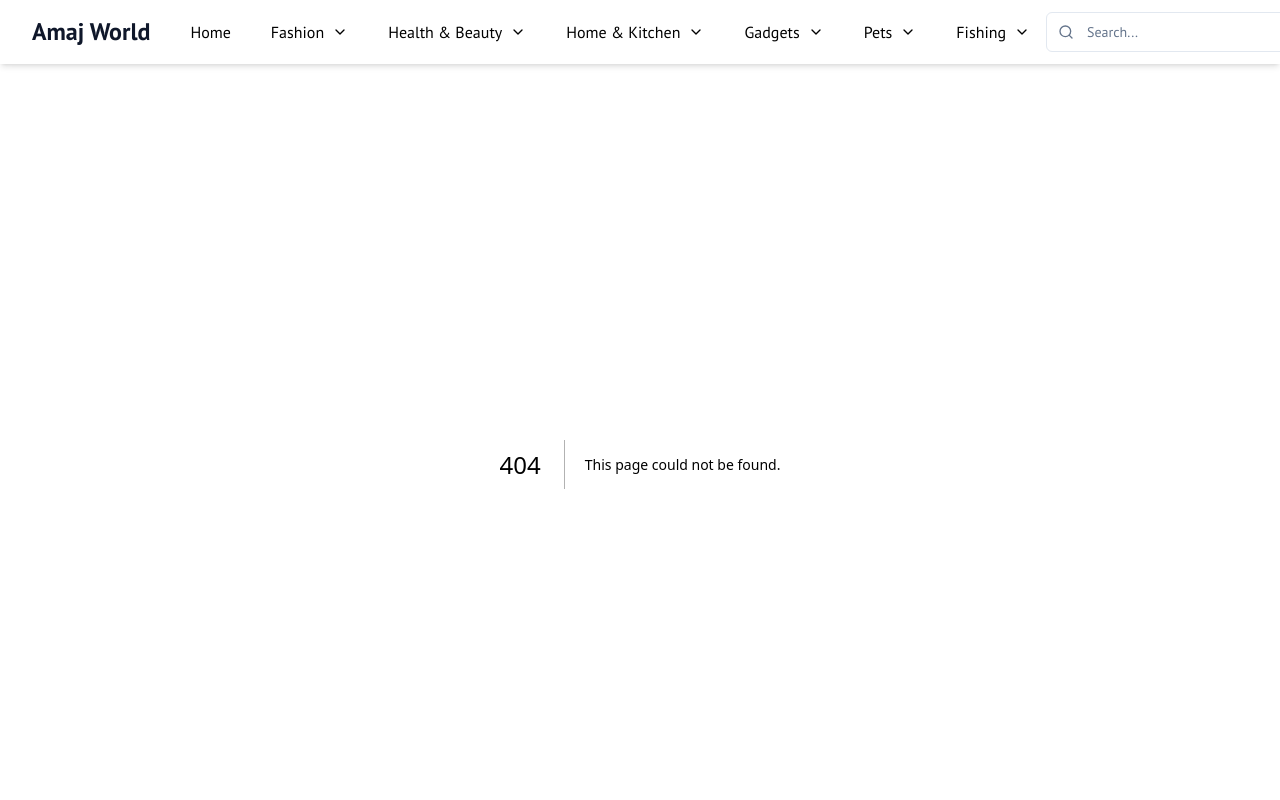
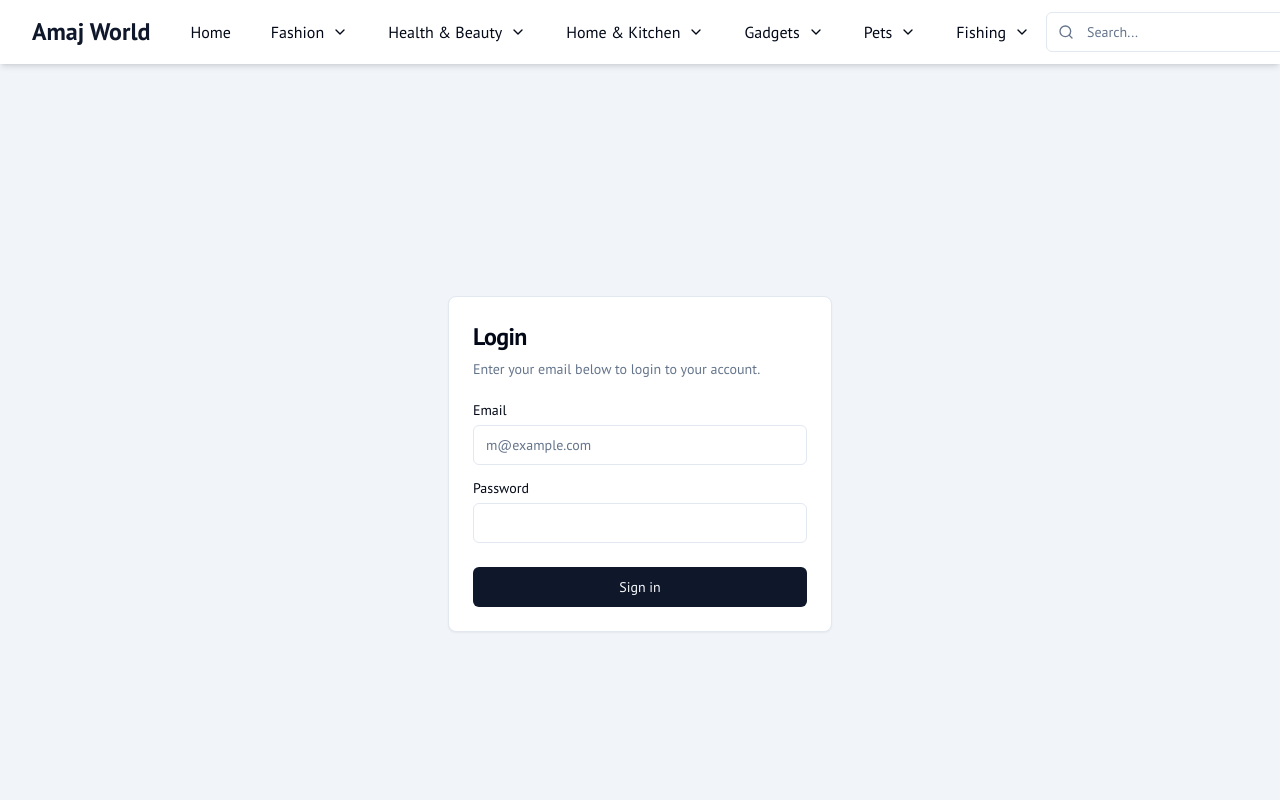
Before and after one commit to amajworld/amaj-world-project, a Next.js app: page /login in a window 1280 px wide. Before the commit this address had no page. Shown: the top 800 px of the page. Built offline with nearby package versions, Linux system fonts and the light colour scheme.

Commit message:
ভারসেল এবং এখানে দু জায়গাতেই এডমিন প্যানেল দাও

```diff
--- /dev/null
+++ b/src/app/admin/page.tsx
@@ -0,0 +1,37 @@
+
+import { getSession, signOutAction } from '@/app/actions/authActions';
+import { Button } from '@/components/ui/button';
+import { Card, CardContent, CardDescription, CardHeader, CardTitle } from '@/components/ui/card';
+import { redirect } from 'next/navigation';
+
+export default async function AdminDashboard() {
+  const session = await getSession();
+
+  if (!session) {
+    redirect('/login');
+  }
+
+  return (
+    <div className="flex justify-center items-center min-h-screen bg-secondary">
+      <Card className="w-full max-w-md">
+        <CardHeader>
+          <CardTitle>Admin Dashboard</CardTitle>
+          <CardDescription>Welcome, {session.email}!</CardDescription>
+        </CardHeader>
+        <CardContent>
+          <p>You have successfully logged in.</p>
+          <form
+            action={async () => {
+              'use server';
+              await signOutAction();
+              redirect('/login');
+            }}
+            className="mt-4"
+          >
+            <Button type="submit" className="w-full">Sign Out</Button>
+          </form>
+        </CardContent>
+      </Card>
+    </div>
+  );
+}
--- /dev/null
+++ b/src/app/login/page.tsx
@@ -0,0 +1,86 @@
+
+'use client';
+
+import { useState } from 'react';
+import { useRouter } from 'next/navigation';
+import { signInWithEmailAction } from '@/app/actions/authActions';
+import { Button } from "@/components/ui/button"
+import {
+  Card,
+  CardContent,
+  CardDescription,
+  CardFooter,
+  CardHeader,
+  CardTitle,
+} from "@/components/ui/card"
+import { Input } from "@/components/ui/input"
+import { Label } from "@/components/ui/label"
+
+export default function LoginPage() {
+  const router = useRouter();
+  const [email, setEmail] = useState('');
+  const [password, setPassword] = useState('');
+  const [error, setError] = useState('');
+  const [loading, setLoading] = useState(false);
+
+  const handleSignIn = async (e: React.FormEvent) => {
+    e.preventDefault();
+    setLoading(true);
+    setError('');
+
+    const result = await signInWithEmailAction(email, password);
+
+    if (result.success) {
+      router.push('/admin');
+    } else {
+      setError(result.error || 'An unknown error occurred.');
+      setLoading(false);
+    }
+  };
+
+  return (
+    <div className="flex items-center justify-center min-h-screen bg-secondary">
+      <Card className="w-full max-w-sm">
+        <CardHeader>
+          <CardTitle className="text-2xl">Login</CardTitle>
+          <CardDescription>
+            Enter your email below to login to your account.
+          </CardDescription>
+        </CardHeader>
+        <form onSubmit={handleSignIn}>
+          <CardContent className="grid gap-4">
+            <div className="grid gap-2">
+              <Label htmlFor="email">Email</Label>
+              <Input
+                id="email"
+                type="email"
+                placeholder="m@example.com"
+                required
+                value={email}
+                onChange={(e) => setEmail(e.target.value)}
+                disabled={loading}
+              />
+            </div>
+            <div className="grid gap-2">
+              <Label htmlFor="password">Password</Label>
+              <Input
+                id="password"
+                type="password"
+                required
+                value={password}
+                onChange={(e) => setPassword(e.target.value)}
+                disabled={loading}
+              />
+            </div>
+            {error && <p className="text-sm text-destructive">{error}</p>}
+          </CardContent>
+          <CardFooter>
+            <Button type="submit" className="w-full" disabled={loading}>
+              {loading ? 'Signing in...' : 'Sign in'}
+            </Button>
+          </CardFooter>
+        </form>
+      </Card>
+    </div>
+  );
+}
```
